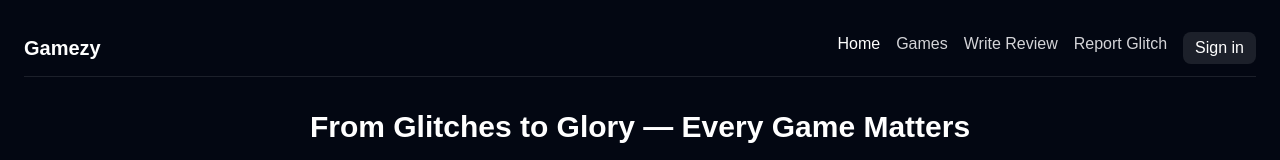
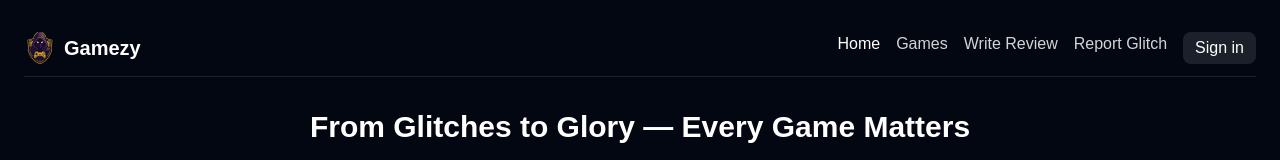
Before and after one commit to Pouyaghp/gamezy, a Next.js app: page / in a window 1280 px wide. Shown: the top 160 px of the page. Built offline with nearby package versions, Linux system fonts and the light colour scheme.

Commit message:
add logo to navbar

```diff
--- a/src/components/NavBar.tsx
+++ b/src/components/NavBar.tsx
@@ -14,13 +14,25 @@ export default function NavBar() {
   return (
     <header className="mb-8 border-b border-white/10 pb-3">
       <div className="flex items-center justify-between">
-        <Link href="/" className="font-bold text-xl text-white">Gamezy</Link>
+        {/* Left side: logo + title */}
+        <Link href="/" className="flex items-center gap-2">
+          <img
+            src="/logo.png"
+            alt="Gamezy Logo"
+            className="w-8 h-8 rounded-md object-cover"
+          />
+          <span className="font-bold text-xl text-white">Gamezy</span>
+        </Link>
+
+        {/* Navigation links */}
         <nav className="flex gap-4">
           {links.map((l) => (
             <Link
               key={l.href}
               href={l.href}
-              className={`hover:underline ${pathname === l.href ? 'text-white' : 'text-zinc-300'}`}
+              className={`hover:underline ${
+                pathname === l.href ? 'text-white' : 'text-zinc-300'
+              }`}
             >
               {l.label}
             </Link>
```
